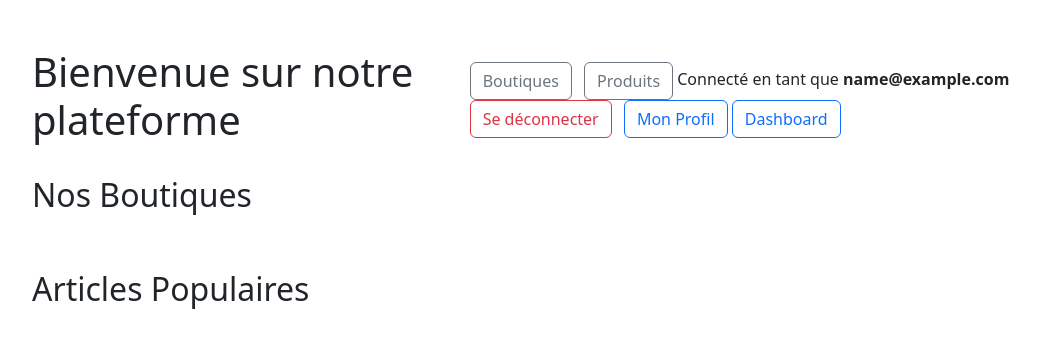
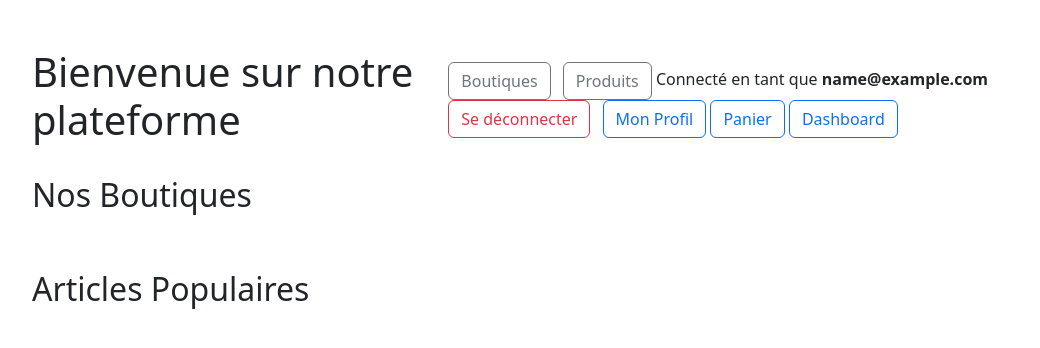
Before and after one commit to MathLopez/BDR-labos, a Flask app: page / in a window 1280 px wide. Shown: the top 348 px of the page, without its empty margins (50-1090 px from the left). Run offline with Flask 2, Linux system fonts and the light colour scheme; the visitor is signed in with stand-in values (Sample User, id 1); data that the repository does not hold is empty; some libraries are stand-ins or nearby versions.

Commit message:
add menu cart

```diff
--- a/Labo-main/Phase4.1/app.py
+++ b/Labo-main/Phase4.1/app.py
@@ -1,4 +1,4 @@
-from flask import Flask, render_template, jsonify, request, make_response, redirect, flash, session, url_for, send_from_directory
+from flask import Flask, render_template, request, make_response, redirect, flash, session, url_for
 from datetime import date, timedelta
 from functools import wraps
 import psycopg2
--- a/Labo-main/Phase4.1/templates/articles.html
+++ b/Labo-main/Phase4.1/templates/articles.html
@@ -17,6 +17,7 @@
                 <span class="me-3">Connecté en tant que <strong>{{ session['email'] }}</strong></span>
                 <a href="/logout" class="btn btn-outline-danger me-2">Se déconnecter</a>
                 <a href="/profile" class="btn btn-outline-primary">Mon Profil</a>
+                <a href="/cart" class="btn btn-outline-primary">Panier</a>
                 <a href="/access" class="btn btn-outline-primary">Dashboard</a>
                 {% else %}
                 <a href="/login" class="btn btn-primary me-2">Se connecter</a>
--- a/Labo-main/Phase4.1/templates/boutique.html
+++ b/Labo-main/Phase4.1/templates/boutique.html
@@ -21,6 +21,7 @@
         >
         <a href="/logout" class="btn btn-outline-danger me-2">Se déconnecter</a>
         <a href="/profile" class="btn btn-outline-primary">Mon Profil</a>
+        <a href="/cart" class="btn btn-outline-primary">Panier</a>
         <a href="/access" class="btn btn-outline-primary">Dashboard</a>
         {% else %}
         <a href="/login" class="btn btn-primary me-2">Se connecter</a>
--- a/Labo-main/Phase4.1/templates/boutiques.html
+++ b/Labo-main/Phase4.1/templates/boutiques.html
@@ -28,6 +28,7 @@
           >
           <a href="/profile" class="btn btn-outline-primary">Mon Profil</a>
           <a href="/access" class="btn btn-outline-primary">Dashboard</a>
+          <a href="/cart" class="btn btn-outline-primary">Panier</a>
           {% else %}
           <a href="/login" class="btn btn-primary me-2">Se connecter</a>
           <a href="/signup" class="btn btn-outline-primary">Créer un compte</a>
--- a/Labo-main/Phase4.1/templates/home.html
+++ b/Labo-main/Phase4.1/templates/home.html
@@ -17,6 +17,7 @@
                     <span class="me-3">Connecté en tant que <strong>{{ session['email'] }}</strong></span>
                     <a href="/logout" class="btn btn-outline-danger me-2">Se déconnecter</a>
                     <a href="/profile" class="btn btn-outline-primary">Mon Profil</a>
+                    <a href="/cart" class="btn btn-outline-primary">Panier</a>
                     <a href="/access" class="btn btn-outline-primary">Dashboard</a>
                     {% else %}
                     <a href="/login" class="btn btn-primary me-2">Se connecter</a>
```
Also changed, not shown: 1 other file.
